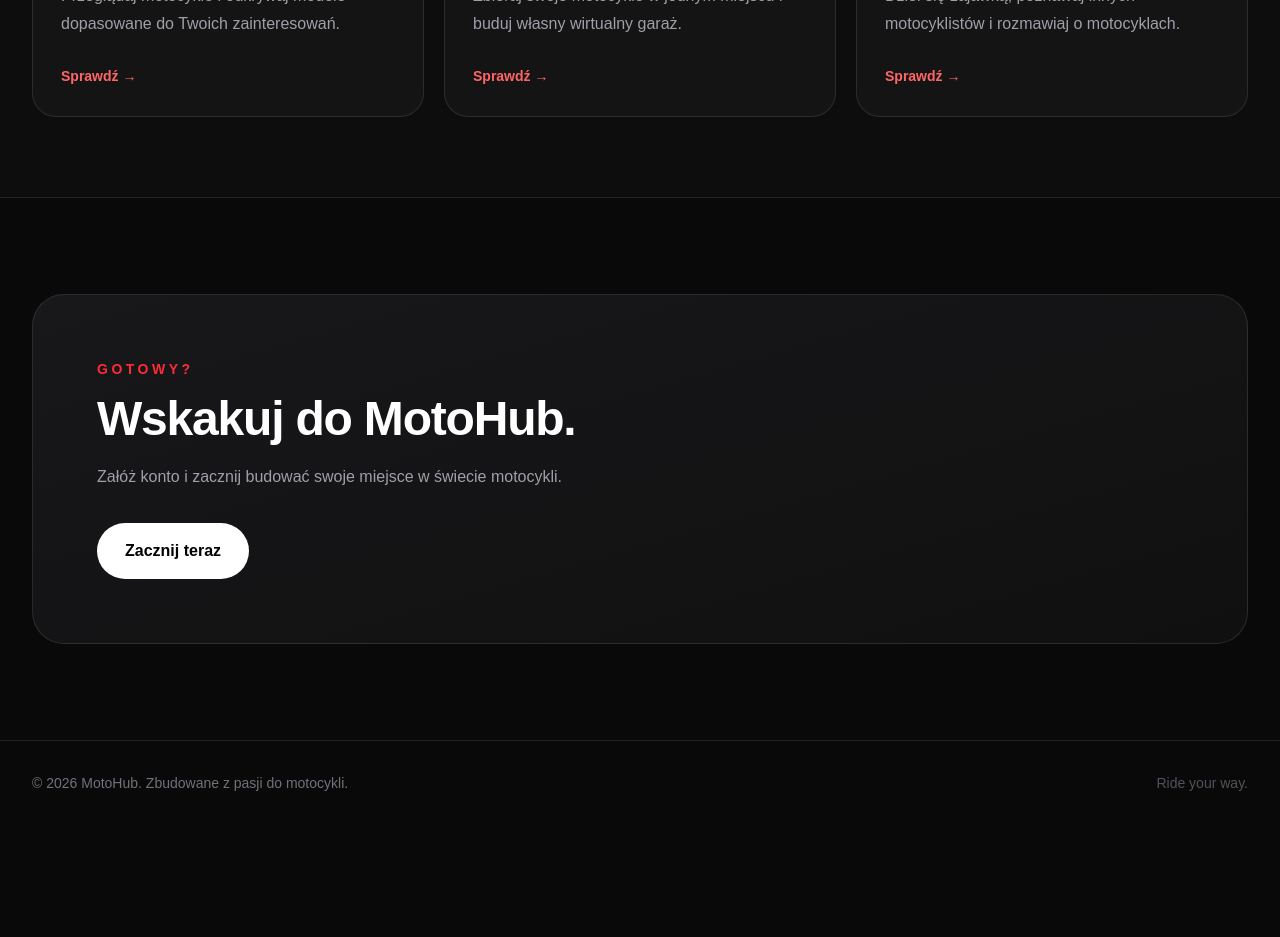
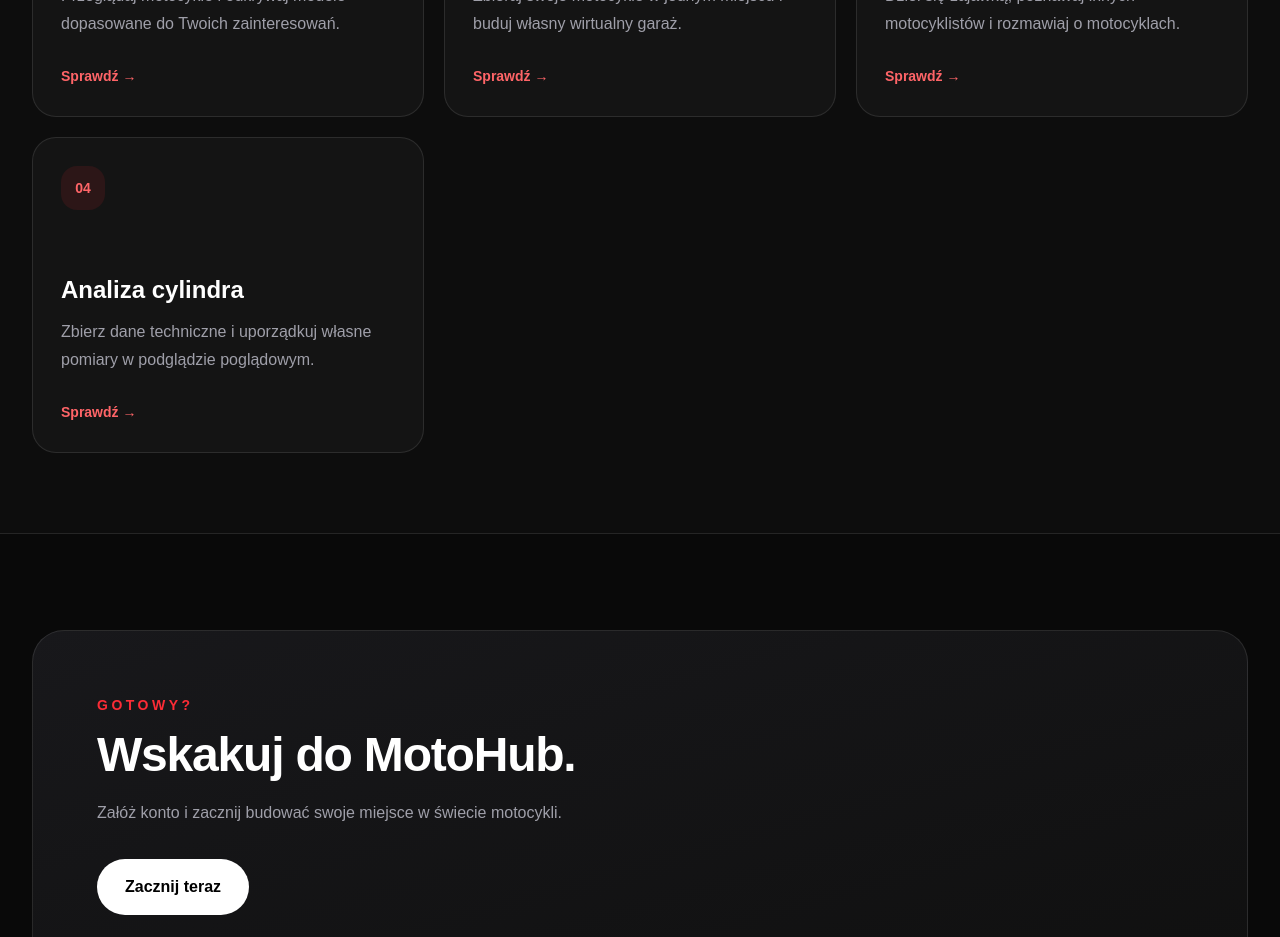
Before and after one commit to maker599/Motohub, a Next.js app: page / in a window 1280 px wide. Shown: the part 1280-2217 px from the top of the page. Before the commit the page ends 2105 px from the top, so only its background shows below. Built offline with nearby package versions, Linux system fonts and the light colour scheme; no server answers.

Commit message:
Link cylinder analysis page from MotoHub home

```diff
--- a/app/page.tsx
+++ b/app/page.tsx
@@ -5,6 +5,7 @@ const features = [
   { title: "Znajdź motocykl", text: "Przeglądaj motocykle i odkrywaj modele dopasowane do Twoich zainteresowań.", href: "/motocykle" },
   { title: "Twój garaż", text: "Zbieraj swoje motocykle w jednym miejscu i buduj własny wirtualny garaż.", href: "/garaz" },
   { title: "Społeczność", text: "Dziel się zajawką, poznawaj innych motocyklistów i rozmawiaj o motocyklach.", href: "/spolecznosc" },
+  { title: "Analiza cylindra", text: "Zbierz dane techniczne i uporządkuj własne pomiary w podglądzie poglądowym.", href: "/analiza-cylindra" },
 ];
 
 export default function Home() {
```
